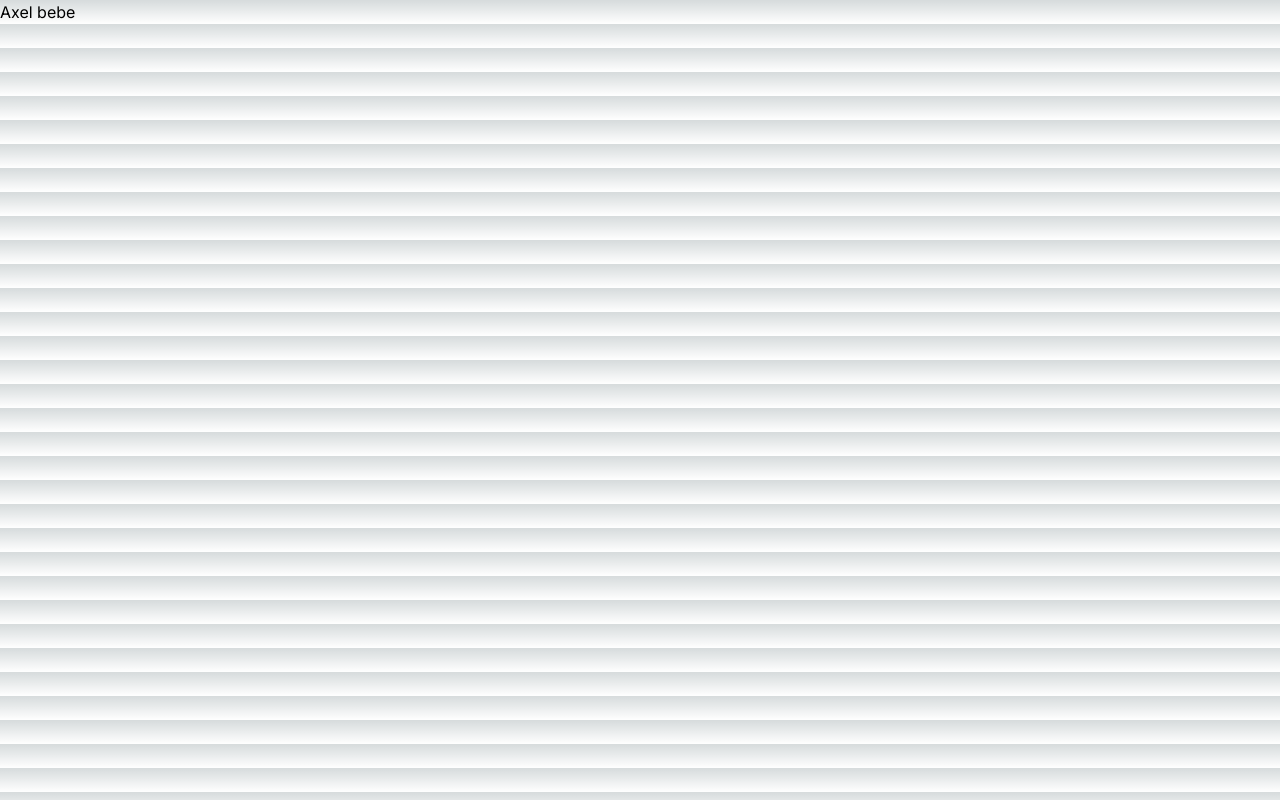
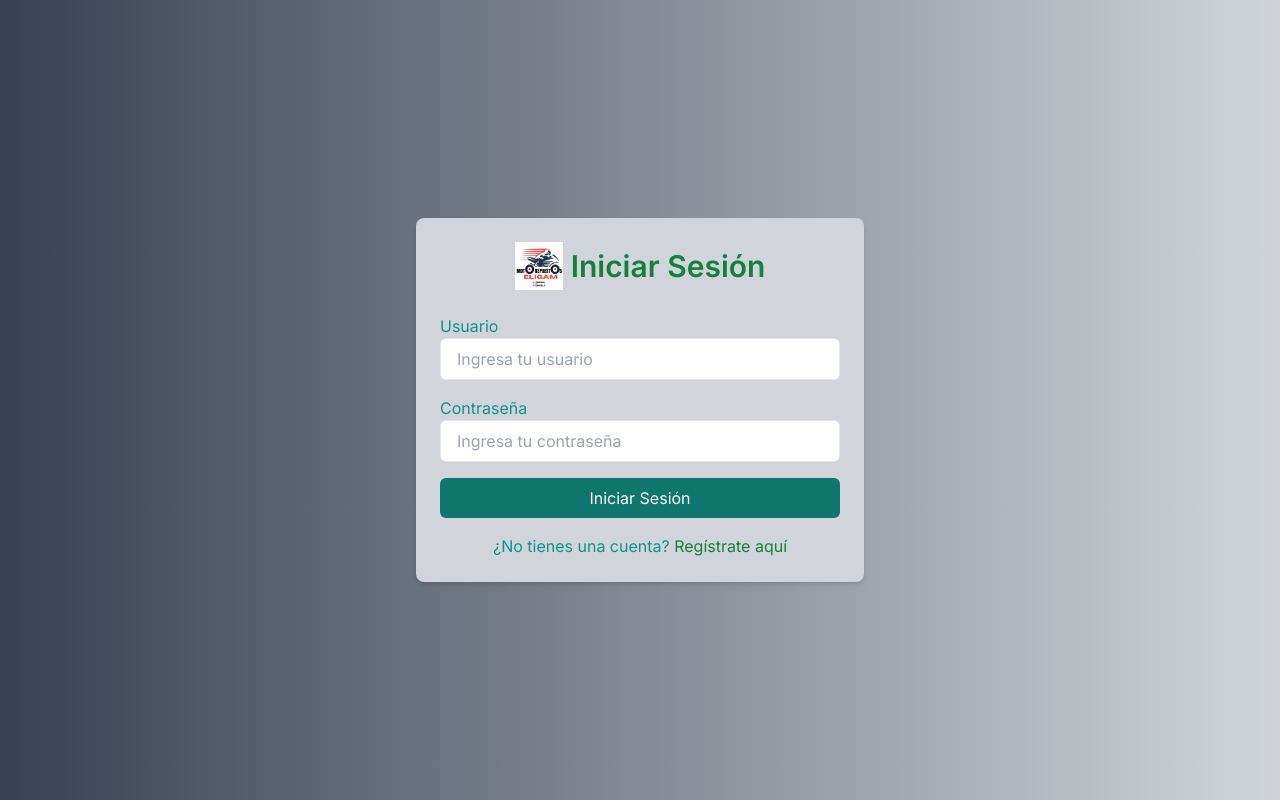
Before and after one commit to yeikoa/Sistema_de_inventario, a Next.js app: page / in a window 1280 px wide. Built offline with nearby package versions, Linux system fonts and the light colour scheme.

Commit message:
Login v1

```diff
--- /dev/null
+++ b/src/app/components/loginPage.jsx
@@ -0,0 +1,58 @@
+"use client"
+import React, {useState} from "react"
+
+export  function LoginPage() {//hook local
+    const [username, setUsername ] = useState ('');
+    const [password, setPassword] = useState ('');
+
+    const handleLogin = () =>{ //Para enviar los datos a la base de datos
+        console.log("Iniciar sesion con:", username, password)
+    }
+    return(
+        <div className="flex items-center justify-center h-screen bg-gradient-to-r from-gray-700 to-gray-300">
+        <div className="w-full max-w-md p-6 bg-gray-300 rounded-lg shadow-md transform transition-all duration-300 hover:scale-105">
+          <div className="flex items-center justify-center mb-6">
+            <img
+              src="/logoEligam.jpg"  // Ruta de tu logotipo
+              alt="Logo de la empresa"
+              className="w-12 h-12 mr-2"
+            />
+            <h1 className="text-3xl font-semibold text-green-700">Iniciar Sesión</h1>
+          </div>
+          <form className="space-y-4">
+            <div className="mb-4 transition-transform duration-300 transform hover:-translate-y-1">
+              <label className="block text-teal-600">Usuario</label>
+              <input
+                type="text"
+                placeholder="Ingresa tu usuario"
+                className="block w-full px-4 py-2 border rounded-md focus:outline-none focus:ring-green-700 focus:border-green-700 transition-colors duration-300"
+                value={username}
+                onChange={(e) => setUsername(e.target.value)}
+              />
+            </div>
+            <div className="mb-4 transition-transform duration-300 transform hover:-translate-y-1">
+              <label className="block text-teal-600">Contraseña</label>
+              <input
+                type="password"
+                placeholder="Ingresa tu contraseña"
+                className="block w-full px-4 py-2 border rounded-md focus:outline-none focus:ring-green-700 focus:border-green-700 transition-colors duration-300"
+                value={password}
+                onChange={(e) => setPassword(e.target.value)}
+              />
+            </div>
+            <button
+              type="button"
+              className="block w-full px-4 py-2 bg-teal-700 text-white rounded-md hover:bg-gray-900 transition-colors duration-300"
+              onClick={handleLogin}
+            >
+              Iniciar Sesión
+            </button>
+          </form>
+          <div className="mt-4 text-center">
+            <p className="text-teal-600">¿No tienes una cuenta? <a href="#" className="text-green-700">Regístrate aquí</a></p>
+          </div>
+        </div>
+      </div>
+    );
+
+}
--- a/src/app/layout.js
+++ b/src/app/layout.js
@@ -4,8 +4,8 @@ import { Inter } from 'next/font/google'
 const inter = Inter({ subsets: ['latin'] })
 
 export const metadata = {
-  title: 'Create Next App',
-  description: 'Generated by create next app',
+  title: 'Eligam',
+  description: 'MotoRepuestos Eligam',
 }
 
 export default function RootLayout({ children }) {
--- a/src/app/page.js
+++ b/src/app/page.js
@@ -1,10 +1,10 @@
+import { LoginPage } from "./components/loginPage";
 
 export default function Home() {
   return (
     <main >
-      <div >
-        Axel bebe
-      </div>
+
+      <LoginPage />
     </main>
   )
 }
```
Also changed, not shown: public/logoEligam.jpg (added).
